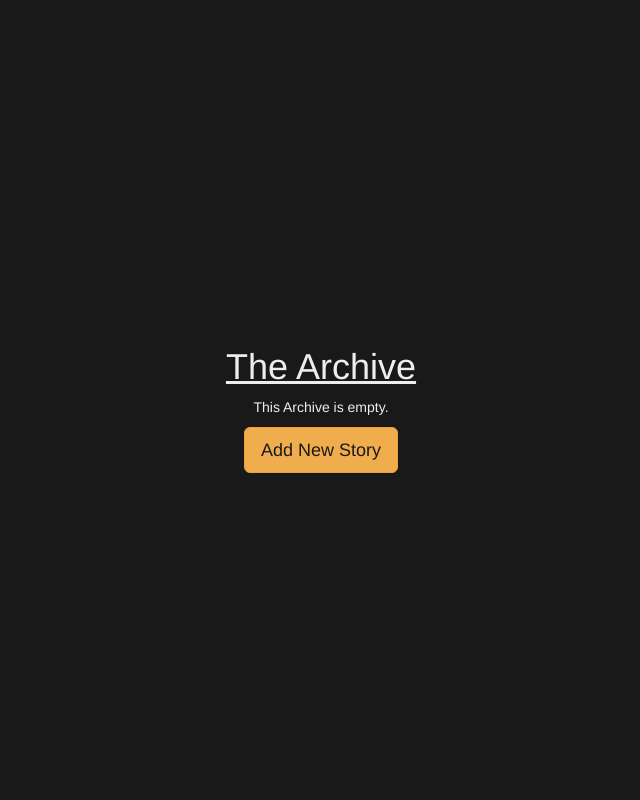
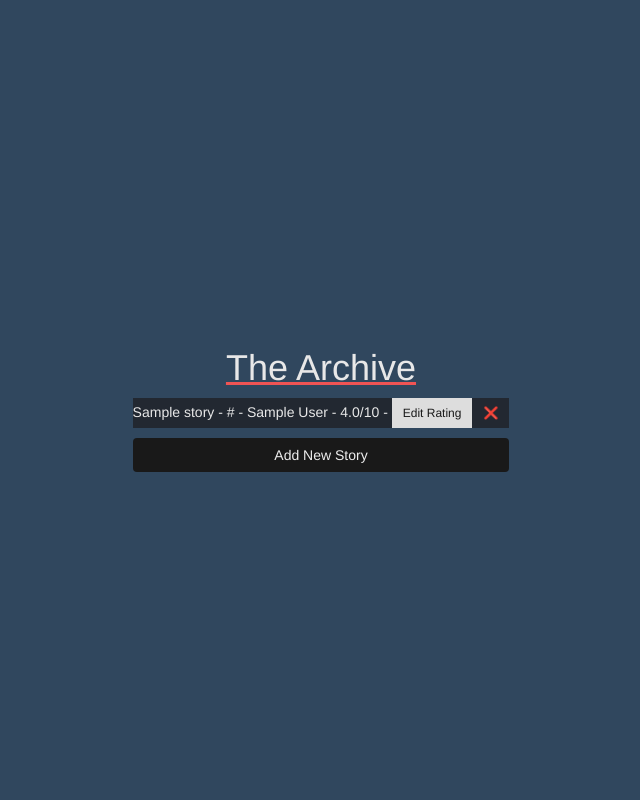
Before and after one commit to cmlohr/library-rating, a Flask app: page / in a window 1280 px wide. Shown: the whole page, without its empty margins (319-959 px from the left). Run offline with Flask 2, Linux system fonts and the light colour scheme; tables that the repository leaves empty hold one stand-in row (values such as "Sample post"); parts of the project's set-up code (start-up, migrations or seed data) failed here and were passed over; some libraries are stand-ins or nearby versions.

Commit message:
checkpoint update, added: rating edit, sqlalchemy, database

```diff
--- a/main.py
+++ b/main.py
@@ -1,38 +1,70 @@
 from flask import Flask, render_template, request, redirect, url_for
 from flask_bootstrap import Bootstrap
-import sqlite3
+from flask_sqlalchemy import SQLAlchemy
+
 app = Flask(__name__)
 Bootstrap(app)
 
-archive = []
+# create sqlalchemy database
+app.config['SQLALCHEMY_DATABASE_URI'] = "sqlite:///new-archive.db"
+app.config['SQLALCHEMY_TRACK_MODIFICATIONS'] = False
+db = SQLAlchemy(app)
 
-db = sqlite3.connect("archive.db")
-cursor = db.cursor()
-# db creation
-# cursor.execute("CREATE TABLE archive (id INTEGER PRIMARY KEY, title varchar(250) NOT NULL UNIQUE, author varchar(250) "
-#                "NOT NULL, url varchar(250) NOT NULL UNIQUE, rating FLOAT NOT NULL)")
-cursor.execute("INSERT INTO archive VALUES(1, 'Beowulf', 'Unknown', "
-               "'https://archive.org/stream/cu31924013339373/cu31924013339373_djvu.txt', '9.5')")
-db.commit()
+
+# sqlalchemy below
+class Story(db.Model):
+    id = db.Column(db.Integer, primary_key=True)
+    title = db.Column(db.String(250), unique=True, nullable=False)
+    url = db.Column(db.String(250), unique=True, nullable=False)
+    author = db.Column(db.String(250), nullable=False)
+    rating = db.Column(db.Float, nullable=False)
+
+
+db.create_all()
+
 
 @app.route('/')
 def home():
+    archive = db.session.query(Story).all()
     return render_template("index.html", archive=archive)
 
 
 @app.route("/add", methods=["GET", "POST"])
 def add():
     if request.method == "POST":
-        new_story = {
-            "title": request.form["title"],
-            "url": request.form["url"],
-            "author": request.form["author"],
-            "rating": request.form["rating"]
-        }
-        archive.append(new_story)
+        new_story = Story(
+            title=request.form["title"],
+            url=request.form["url"],
+            author=request.form["author"],
+            rating=request.form["rating"]
+        )
+        db.session.add(new_story)
+        db.session.commit()
         return redirect(url_for('home'))
     return render_template("add.html")
 
 
+@app.route("/edit", methods=["GET", "POST"])
+def edit():
+    if request.method == "POST":
+        story_id = request.form["id"]
+        story_update = Story.query.get(story_id)
+        story_update.rating = request.form["rating"]
+        db.session.commit()
+        return redirect(url_for('home'))
+    story_id = request.args.get('id')
+    story_selected = Story.query.get(story_id)
+    return render_template("rating.html", story=story_selected)
+
+
+@app.route("/delete")
+def delete():
+    story_id = request.args.get('id')
+    story_to_delete = Story.query.get(story_id)
+    db.session.delete(story_to_delete)
+    db.session.commit()
+    return redirect(url_for("home"))
+
+
 if __name__ == "__main__":
     app.run(debug=True)
--- a/static/styles.css
+++ b/static/styles.css
@@ -5,11 +5,10 @@ html {
     display: table;
     margin: auto;
 }
-
 body {
     display: table-cell;
     vertical-align: middle;
-    background-color: #191919;
+    background-color: #30475e;
     color: #eeeeee;
     text-align: center;
 }
@@ -17,8 +16,55 @@ body {
     text-align: right;
 }
 .front-btn {
+    background-color: #191919;
+    color: #eeeeee;
+}
+.front-btn:hover {
+    background-color: #eeeeee;
     color: #191919;
 }
 .landing-title {
-    text-decoration: underline;
+    text-decoration: underline #f05454;
+    color: #e8e8e8;
 }
+.cust-field {
+    color: #191919;
+}
+.landing-list {
+    list-style-type: none;
+    text-align: right;
+    background: #222831;
+    color: #e8e8e8;
+    padding: 0;
+
+}
+.rating-btn {
+    border-radius: 0;
+    color: #191919;
+    background-color: #dddddd;
+    border: 1px solid #dddddd;
+}
+.rating-btn:hover {
+    color: #dddddd;
+    background-color: #191919;
+    border: 1px solid #dddddd;
+}
+.dlt-btn {
+    border-radius: 0;
+}
+.dlt-btn:hover {
+    background-color: #191919;
+    border: 1px solid #dddddd;
+}
+.add-form {
+    background-color: #222831;
+    padding: 10px;
+}
+.change-rating-btn {
+    background-color: #111d5e;
+    color: #eeeeee;
+}
+.change-rating-btn:hover {
+    background-color: #eeeeee;
+    color: #191919;
+}
--- a/templates/index.html
+++ b/templates/index.html
@@ -10,11 +10,12 @@
 {% if archive == []: %}
 <p>This Archive is empty.</p>
 {% endif %}
-    <ul>
+    <ul class="landing-list">
         {% for story in archive %}
-        <li>{{story.title}} - {{story.url}} - {{story.author}} - {{story.rating}}/10</li>
+        <li>{{story.title}} - {{story.url}} - {{story.author}} - {{story.rating}}/10 - <a type="button" class="rating-btn btn btn-success btn-sm" href="{{ url_for('edit', id=story.id) }}">Edit Rating</a><a type="button" class="dlt-btn btn btn-dark btn-sm" href="{{ url_for('delete', id=story.id) }}">❌</a></li>
         {% endfor %}
     </ul>
-
-<a type="button" class="front-btn btn btn-warning bg-light btn-lg" href="{{ url_for('add') }}">Add New Story</a>
+    <a  href="{{ url_for('add') }}">
+<button type="button" class="front-btn btn btn-block">Add New Story</button>
+        </a>
 {% endblock %}
```
Also changed, not shown: templates/add.html (+7 -6 lines), templates/rating.html (added, +16 -0 lines).
